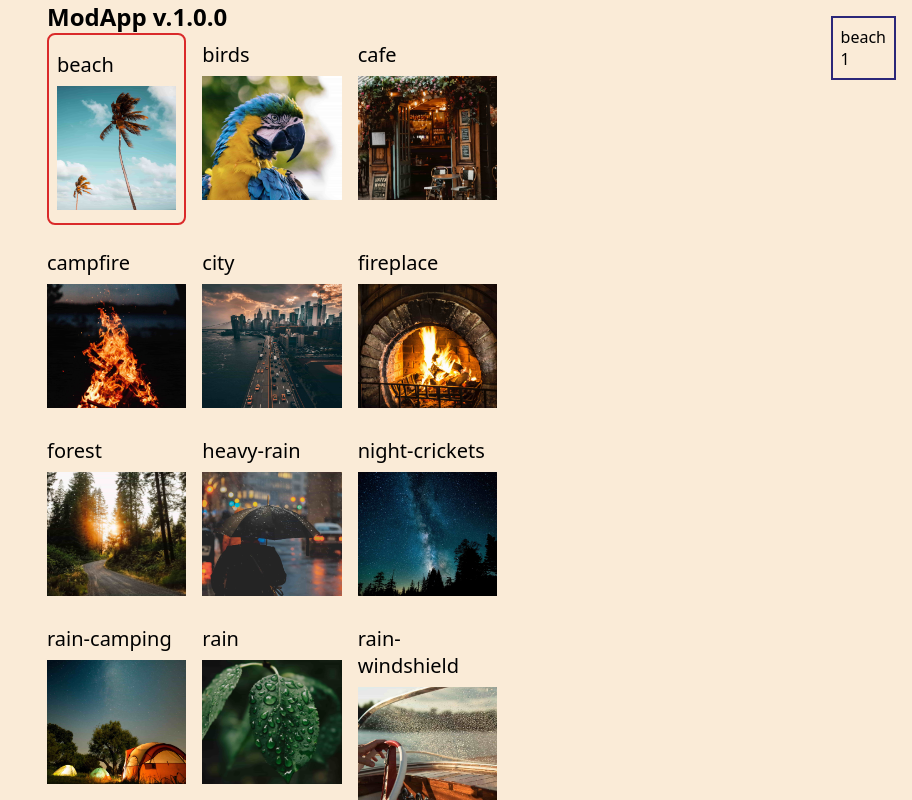
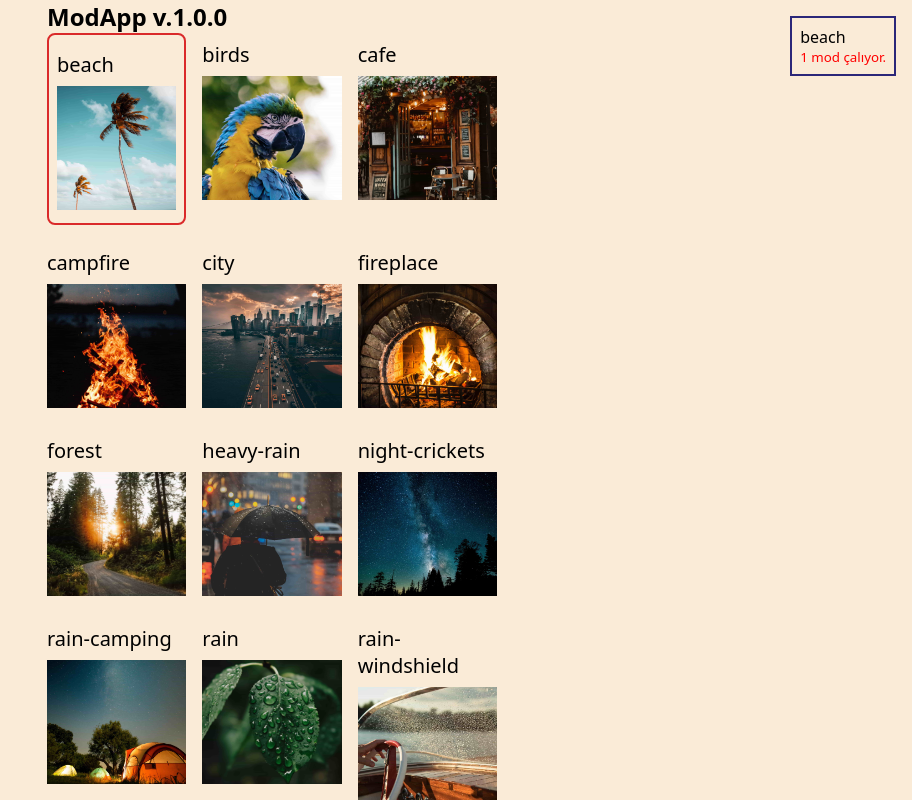
Before and after one commit to PinkyBubble/modapp, a plain HTML site: page index.html in a window 1280 px wide. Both pictures are taken after a click on the element "beach". Shown: the top 800 px of the page, without its empty margins (368-1280 px from the left). Drawn offline with Linux system fonts and the light colour scheme.

Commit message:
Mod List, Mod Number Formatting

```diff
--- a/app.js
+++ b/app.js
@@ -70,7 +70,9 @@ function calmaListesiGoster(calmaListesi) {
     calinanModElemani.textContent = calinanMod;
     calmaListesiElemani.append(calinanModElemani);
   });
+
   const toplamModElemani = document.createElement("p");
-  toplamModElemani.textContent = calmaListesi.length;
+  toplamModElemani.className = "mod-sayisi";
+  toplamModElemani.textContent = calmaListesi.length + " mod çalıyor.";
   calmaListesiElemani.append(toplamModElemani);
 }
--- a/style.css
+++ b/style.css
@@ -50,3 +50,8 @@ div#calma-listesi {
     border: 2px solid #2b2779;
     padding: 0.5rem;
 }
+
+p.mod-sayisi{
+    font-size: smaller;
+    color: red;
+}
```
